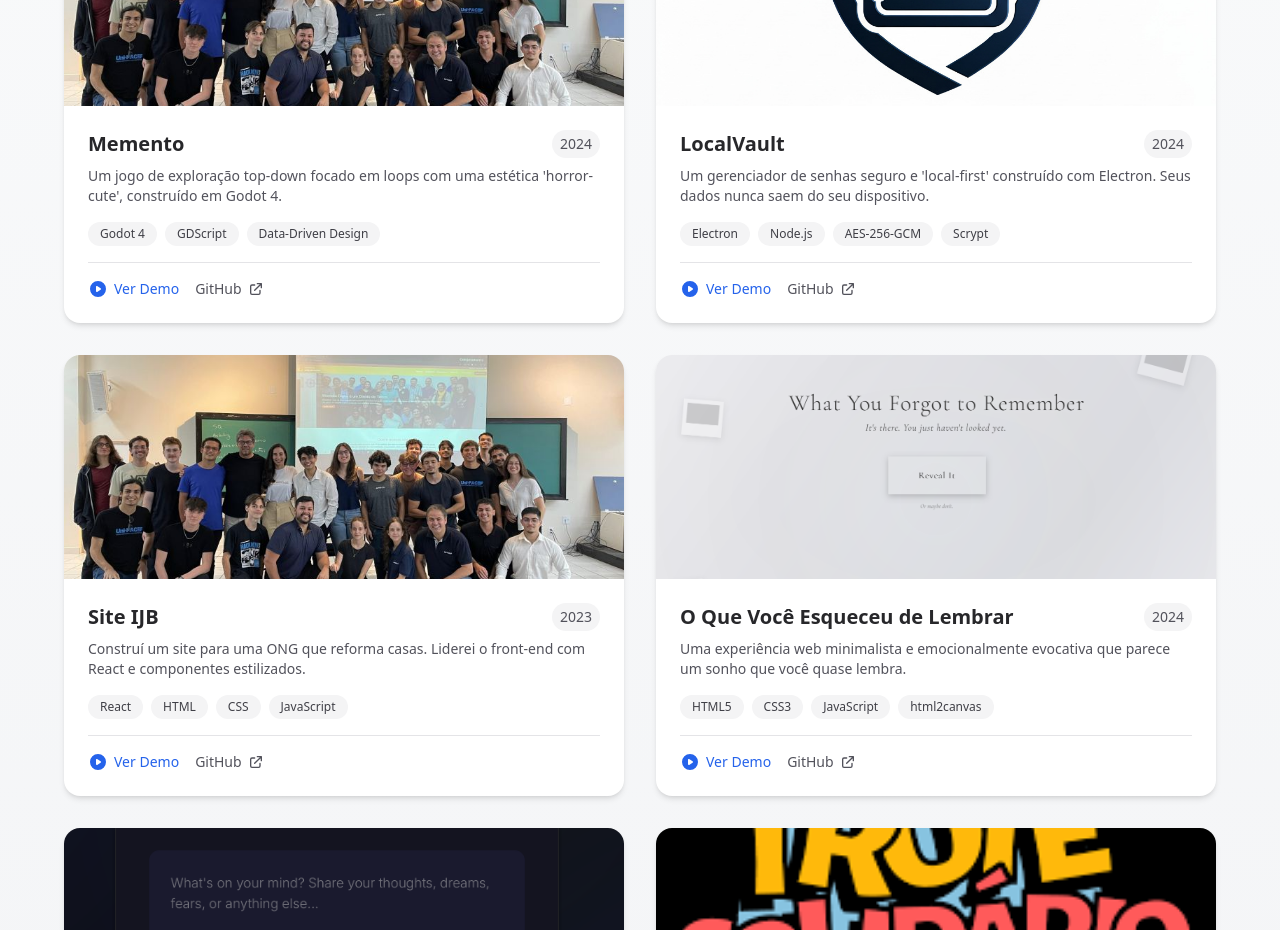
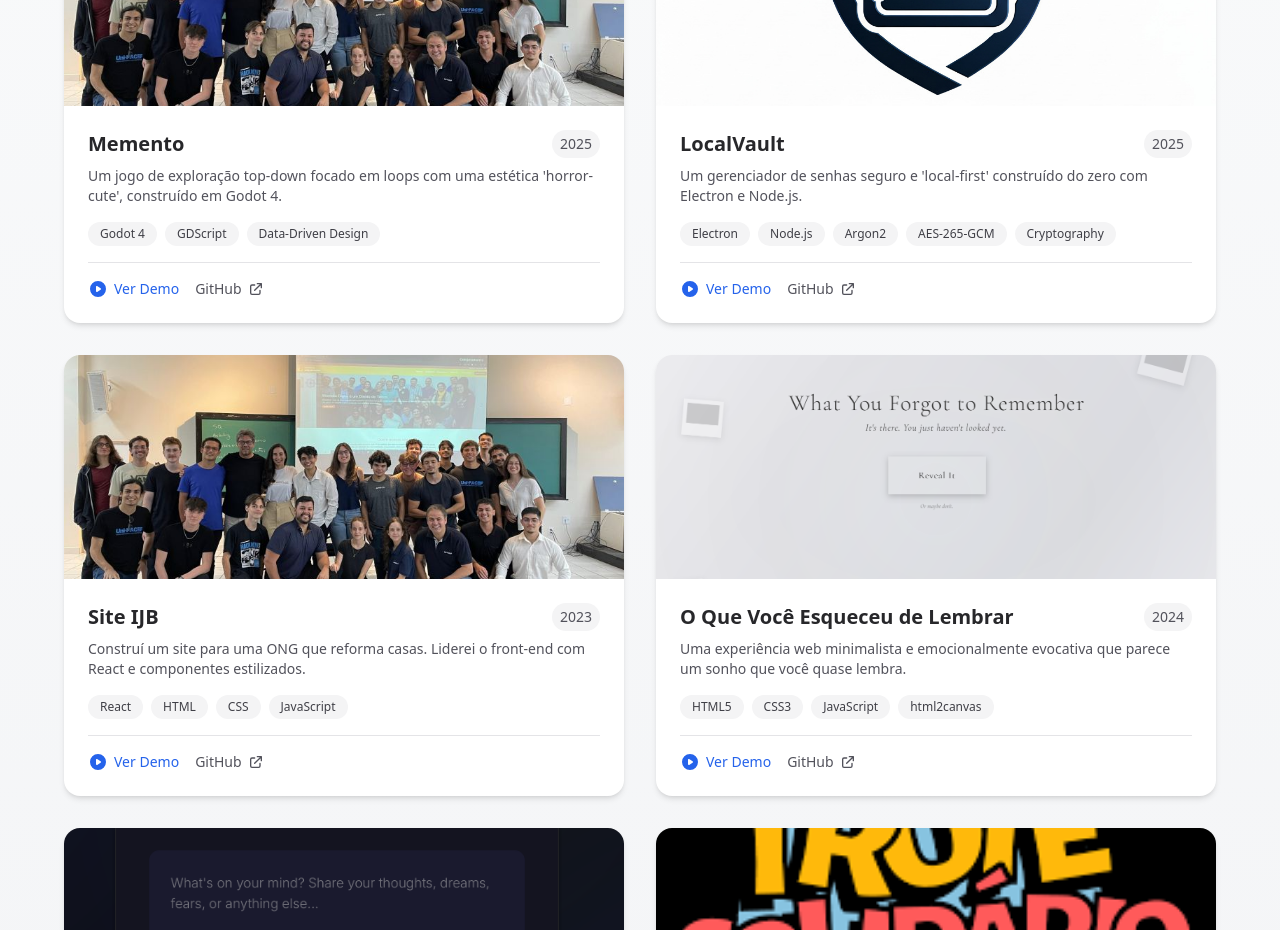
Before and after one commit to lucasgerbasi/Portfolio, a React (Vite) app: page / in a window 1280 px wide. Shown: the part 3420-4350 px from the top of the page. Built offline with nearby package versions, Linux system fonts and the light colour scheme.

Commit message:
Updated LocalVault project

```diff
--- a/src/components/Projects.tsx
+++ b/src/components/Projects.tsx
@@ -38,7 +38,7 @@ export default function Projects() {
       gif: placeholderGif,
       githubLink: "https://github.com/lucasgerbasi/memento",
       liveLink: null,
-      year: 2024,
+      year: 2025,
       caseStudy: {
         myRole: { en: "Solo Developer & Game Designer", pt: "Desenvolvedor Solo e Game Designer" },
         challenge: { en: "Architecting a highly data-driven and interconnected system in Godot where dozens of unique items and world events could interact without writing brittle, hard-coded logic. The system needed to be scalable for future content.", pt: "Arquitetar um sistema altamente interconectado e orientado a dados em Godot, onde dezenas de itens e eventos de mundo pudessem interagir sem lógica frágil e hard-coded. O sistema precisava ser escalável para conteúdo futuro." },
@@ -46,22 +46,37 @@ export default function Projects() {
         outcome: { en: "This architecture resulted in a highly scalable and stable prototype, significantly speeding up the process of adding new content. It also taught me invaluable lessons in data-oriented design patterns.", pt: "Essa arquitetura resultou em um protótipo altamente escalável e estável, acelerando significativamente o processo de adicionar novo conteúdo. Também me ensinou lições valiosas sobre padrões de design orientados a dados." }
       }
     },
-    {
+{
       id: 2,
       title: { en: "LocalVault", pt: "LocalVault" },
-      description: { en: "A secure, local-first password manager built with Electron. Your data never leaves your device.", pt: "Um gerenciador de senhas seguro e 'local-first' construído com Electron. Seus dados nunca saem do seu dispositivo." },
-      longDescription: { en: "LocalVault is a cross-platform desktop application that provides a secure, private, and straightforward way to manage passwords. It operates on a local-first principle, meaning your sensitive data is never sent to or stored on any cloud server. Everything is encrypted and saved directly on your computer, giving you complete control.", pt: "LocalVault é um aplicativo de desktop multiplataforma que oferece uma maneira segura, privada e direta de gerenciar senhas. Ele opera com um princípio 'local-first', o que significa que seus dados sensíveis nunca são enviados ou armazenados em nenhum servidor na nuvem. Tudo é criptografado e salvo diretamente no seu computador, dando a você controle total." },
-      tech: ['Electron', 'Node.js', 'AES-256-GCM', 'Scrypt'],
+      description: { en: "A secure, local-first password manager built from scratch with Electron and Node.js.", pt: "Um gerenciador de senhas seguro e 'local-first' construído do zero com Electron e Node.js." },
+      longDescription: {
+        en: "I created LocalVault to solve my own need for a straightforward, highly secure password manager that wasn't reliant on the cloud. This project is a desktop application that gives users complete control over their data by encrypting and storing it locally, secured by a single master password. It includes a full suite of features, from a secure password generator to encrypted vault backups.",
+        pt: "Eu criei o LocalVault para resolver minha própria necessidade de um gerenciador de senhas direto, altamente seguro e que não dependesse da nuvem. Este projeto é uma aplicação de desktop que dá aos usuários controle total sobre seus dados, criptografando e armazenando-os localmente, protegidos por uma única senha mestra. Inclui um conjunto completo de recursos, desde um gerador de senhas seguro até backups criptografados do cofre."
+      },
+      tech: ['Electron', 'Node.js', 'Argon2', 'AES-265-GCM', 'Cryptography'],
       image: localvaultImg,
       gif: placeholderGif,
       githubLink: "https://github.com/lucasgerbasi/LocalVault",
       liveLink: null,
-      year: 2024,
+      year: 2025,
       caseStudy: {
-        myRole: { en: "Solo Developer", pt: "Desenvolvedor Solo" },
-        challenge: { en: "Ensuring top-tier security without relying on external libraries. The main challenge was correctly implementing modern cryptographic standards (Scrypt, AES-GCM) and secure inter-process communication within Electron's architecture.", pt: "Garantir segurança de alto nível sem depender de bibliotecas externas. O principal desafio foi implementar corretamente padrões criptográficos modernos (Scrypt, AES-GCM) e comunicação segura entre processos na arquitetura do Electron." },
-        solution: { en: "I used Node.js's native 'crypto' module for end-to-end encryption. For security between processes, I used Electron's `contextBridge` to create a secure API, preventing any Node.js APIs from leaking to the frontend.", pt: "Usei o módulo nativo 'crypto' do Node.js para criptografia de ponta a ponta. Para a segurança entre processos, usei o `contextBridge` do Electron para criar uma API segura, impedindo que APIs do Node.js vazassem para o frontend." },
-        outcome: { en: "A functional and secure desktop application that adheres to modern security best practices. This project deepened my understanding of applied cryptography and secure application architecture.", pt: "Uma aplicação de desktop funcional e segura que adere às melhores práticas de segurança modernas. Este projeto aprofundou meu entendimento de criptografia aplicada e arquitetura de aplicações seguras." }
+        myRole: {
+          en: "Solo Full-Stack Developer & Security Architect",
+          pt: "Desenvolvedor Full-Stack Solo e Arquiteto de Segurança"
+        },
+        challenge: {
+          en: "The primary challenge was to architect a zero-knowledge, local-only application with state-of-the-art security. This required correctly implementing modern cryptographic standards from scratch using Node.js's native crypto module, ensuring secure inter-process communication (IPC) in Electron, and designing a user-friendly interface for complex security features.",
+          pt: "O desafio principal era arquitetar uma aplicação 'zero-knowledge' e 'local-only' com segurança de ponta. Isso exigiu a implementação correta de padrões criptográficos modernos do zero, usando o módulo nativo de criptografia do Node.js, garantindo a comunicação segura entre processos (IPC) no Electron e projetando uma interface amigável para recursos de segurança complexos."
+        },
+        solution: {
+          en: "For key derivation, I upgraded from Scrypt to Argon2id, the current industry gold standard. For encryption, I used AES-256-GCM to ensure both confidentiality and data integrity. To secure the application's architecture, I disabled Node.js integration in the renderer and used Electron's `contextBridge` to create a minimal, secure API between the front-end and back-end, preventing any potential security leaks.",
+          pt: "Para a derivação de chave, atualizei de Scrypt para Argon2id, o padrão ouro atual da indústria. Para criptografia, usei AES-256-GCM para garantir tanto a confidencialidade quanto a integridade dos dados. Para proteger a arquitetura da aplicação, desativei a integração do Node.js no renderer e usei o `contextBridge` do Electron para criar uma API mínima e segura entre o front-end e o back-end, prevenindo vazamentos de segurança."
+        },
+        outcome: {
+          en: "The result is a fully-featured, highly secure desktop password manager that I use myself. This project was an incredible deep dive into applied cryptography, secure application architecture, and the intricacies of the Electron framework. I learned not only how to implement security features, but also how to design them in a way that is robust and user-centric.",
+          pt: "O resultado é um gerenciador de senhas de desktop completo e altamente seguro que eu mesmo uso. Este projeto foi um mergulho profundo em criptografia aplicada, arquitetura de aplicações seguras e nas complexidades do framework Electron. Aprendi não apenas a implementar recursos de segurança, mas também a projetá-los de uma forma que seja robusta e centrada no usuário."
+        }
       }
     },
     {
```
